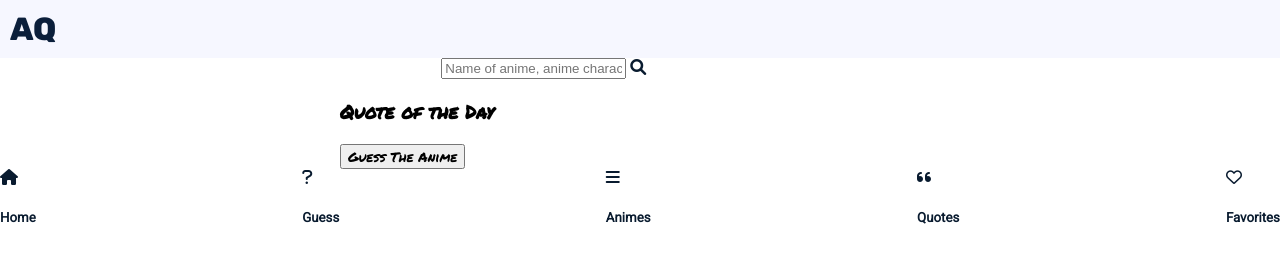
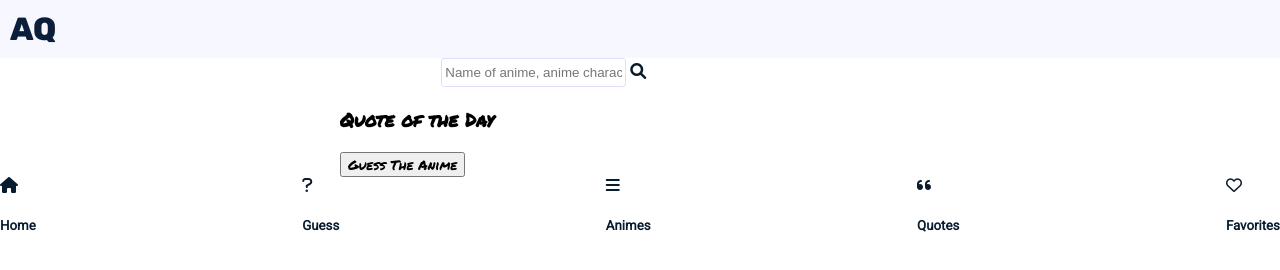
Before and after one commit to heerakmoon/AJAX-project, a website: page index.html in a window 1280 px wide. Drawn offline with Linux system fonts and the light colour scheme.

Commit message:
Added padding, border, and border-radius property to input

```diff
--- a/css/styles.css
+++ b/css/styles.css
@@ -22,6 +22,9 @@ h5 {
 
 input {
   color: rgb(151, 155, 158);
+  padding: 6px 3px;
+  border: 1px solid rgb(221, 224, 251);
+  border-radius: 3px;
 }
 
 label {
```
